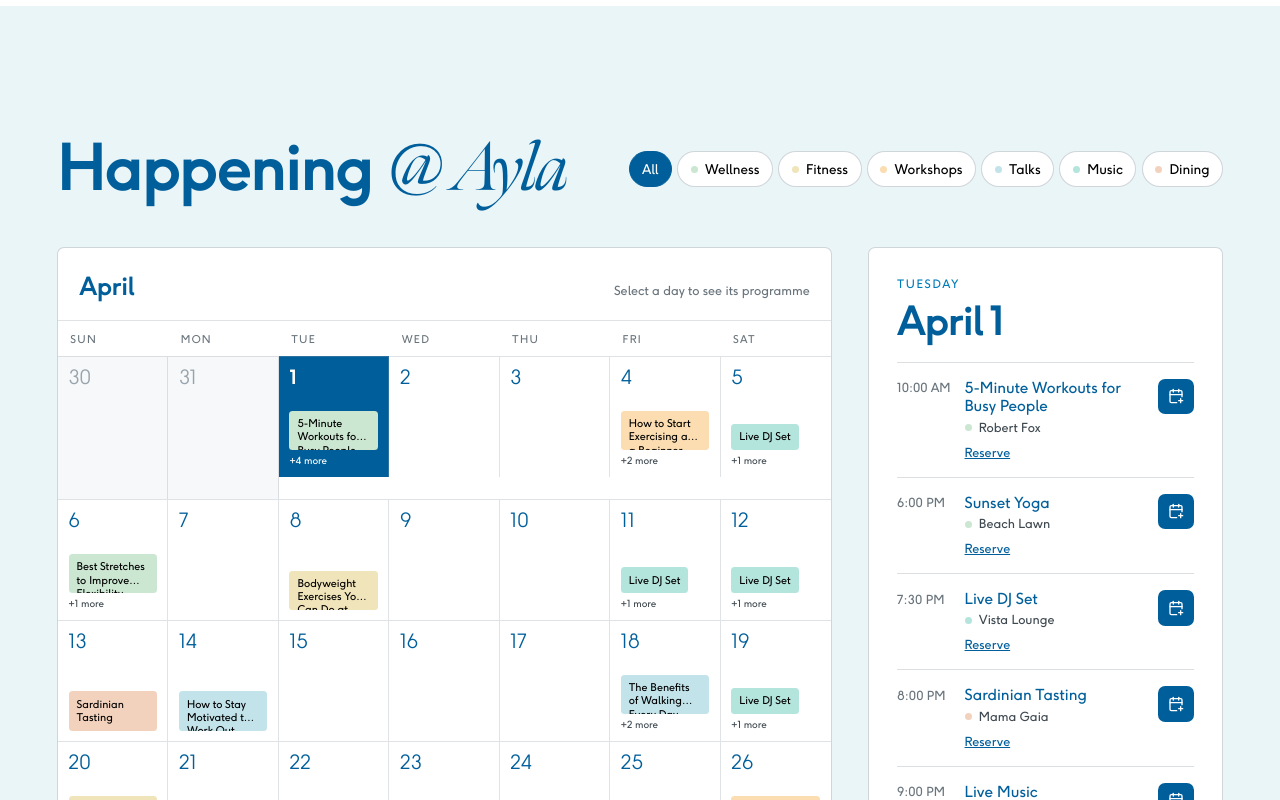
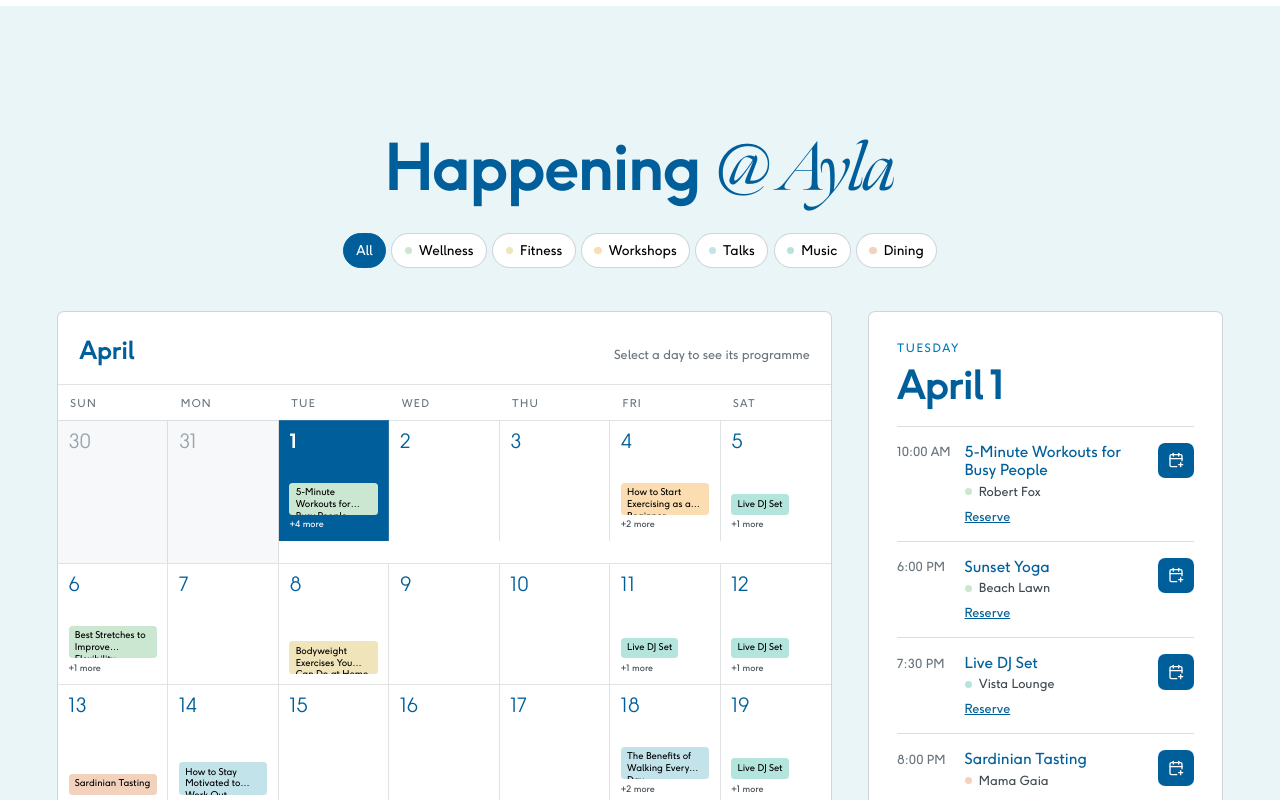
Before and after one commit to Ajo-jose/ayla, a Next.js app: page /whats-on in a window 1280 px wide. Shown: the part 1520-2320 px from the top of the page. Built offline with nearby package versions, Linux system fonts and the light colour scheme.

Commit message:
What's On: centered calendar header, smaller event pills
Co-Authored-By: Claude Sonnet 5.5 <noreply@anthropic.com>
Claude-Session: https://claude.ai/code/session_01Y6W7AE3QDYY7tn9okgErS7

```diff
--- a/app/whats-on/whats-on.css
+++ b/app/whats-on/whats-on.css
@@ -123,3 +123,5 @@
 .pv-qi.open .pv-qx{background:var(--ayla-deep);transform:rotate(180deg)}.pv-qi.open .pv-qx::before,.pv-qi.open .pv-qx::after{background:#fff}.pv-qi.open .pv-qx::after{transform:rotate(0)}
 .pv-qa{display:grid;grid-template-rows:0fr;transition:grid-template-rows .55s cubic-bezier(.22,1,.36,1)}.pv-qi.open .pv-qa{grid-template-rows:1fr}.pv-qa>div{overflow:hidden}.pv-qa p{margin:0;padding:0 52px 32px 64px;max-width:720px;font-size:18px;line-height:1.6;color:#3f4950;opacity:0;transform:translateY(-8px);transition:opacity .4s cubic-bezier(.2,0,0,1),transform .5s cubic-bezier(.22,1,.36,1)}.pv-qi.open .pv-qa p{opacity:1;transform:none;transition-delay:.1s}
 @media (prefers-reduced-motion: reduce){.vp-rv,.vp-ri,.vp-ri img,.wh-s,.wh-m,.wh-w>span,.wh-meta,.pv-mapin,.ex-p,.ex-p img{transition:none!important;animation:none!important}.vp-rv{opacity:1;transform:none}.vp-ri{clip-path:none}.wh-w>span{transform:none}.wh-meta{opacity:1;transform:none}.pv-pin button::after{animation:none}.wh-nav button.on .wh-bar{animation:none;width:100%}}
+.wh-calhead{flex-direction:column;justify-content:center;align-items:center;gap:32px;text-align:center}.wh-calhead .vp-chips{justify-content:center}
+.wh-pill{font-size:10.5px;line-height:1.25;padding:5px 7px;max-height:36px}.wh-more{font-size:10px}
```
